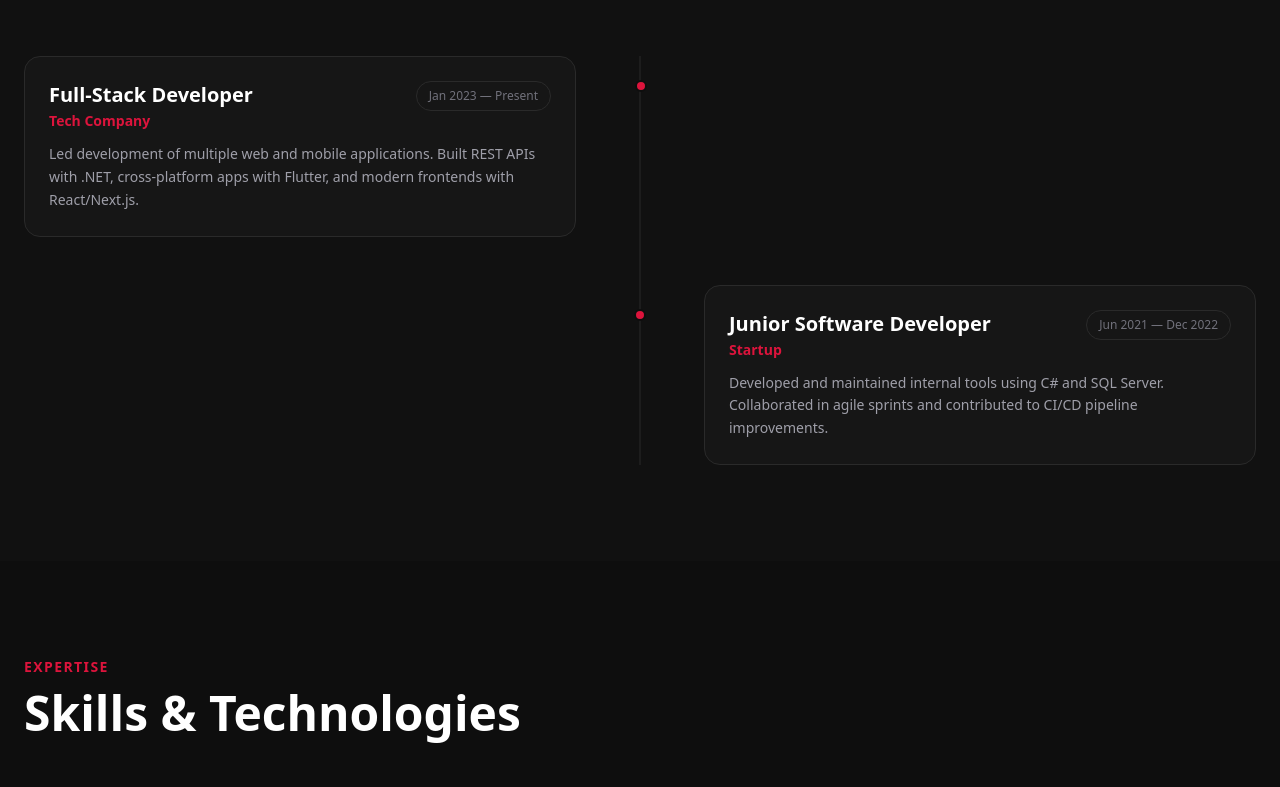
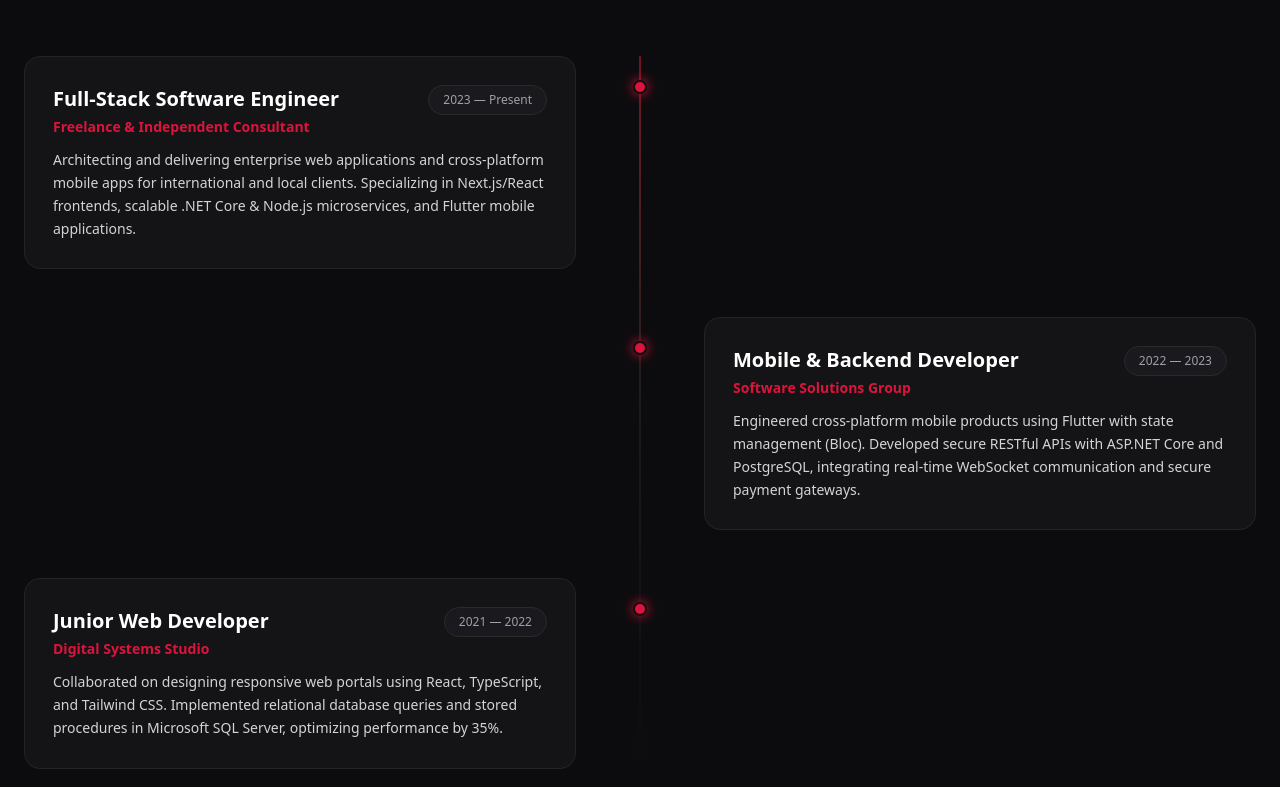
Before and after one commit to govandtechs-dev/govand-portfolio, a Next.js app: page / in a window 1280 px wide. Shown: the part 2013-2800 px from the top of the page. Built offline with nearby package versions, Linux system fonts and the light colour scheme; no server answers; the database is empty.

Commit message:
Update realistic polished experience timeline

```diff
--- a/src/components/ExperienceSection.tsx
+++ b/src/components/ExperienceSection.tsx
@@ -4,34 +4,44 @@ interface ExperienceProps {
   experience: Experience[];
 }
 
-const PLACEHOLDER: Experience[] = [
+const DEFAULT_EXPERIENCE: Experience[] = [
   {
     id: "1",
-    role: "Full-Stack Developer",
-    company: "Tech Company",
+    role: "Full-Stack Software Engineer",
+    company: "Freelance & Independent Consultant",
     description:
-      "Led development of multiple web and mobile applications. Built REST APIs with .NET, cross-platform apps with Flutter, and modern frontends with React/Next.js.",
-    start_date: "Jan 2023",
+      "Architecting and delivering enterprise web applications and cross-platform mobile apps for international and local clients. Specializing in Next.js/React frontends, scalable .NET Core & Node.js microservices, and Flutter mobile applications.",
+    start_date: "2023",
     end_date: "Present",
     sort_order: 0,
   },
   {
     id: "2",
-    role: "Junior Software Developer",
-    company: "Startup",
+    role: "Mobile & Backend Developer",
+    company: "Software Solutions Group",
     description:
-      "Developed and maintained internal tools using C# and SQL Server. Collaborated in agile sprints and contributed to CI/CD pipeline improvements.",
-    start_date: "Jun 2021",
-    end_date: "Dec 2022",
+      "Engineered cross-platform mobile products using Flutter with state management (Bloc). Developed secure RESTful APIs with ASP.NET Core and PostgreSQL, integrating real-time WebSocket communication and secure payment gateways.",
+    start_date: "2022",
+    end_date: "2023",
     sort_order: 1,
+  },
+  {
+    id: "3",
+    role: "Junior Web Developer",
+    company: "Digital Systems Studio",
+    description:
+      "Collaborated on designing responsive web portals using React, TypeScript, and Tailwind CSS. Implemented relational database queries and stored procedures in Microsoft SQL Server, optimizing performance by 35%.",
+    start_date: "2021",
+    end_date: "2022",
+    sort_order: 2,
   },
 ];
 
 export default function ExperienceSection({ experience }: ExperienceProps) {
-  const items = experience.length > 0 ? experience : PLACEHOLDER;
+  const items = experience && experience.length > 0 ? experience : DEFAULT_EXPERIENCE;
 
   return (
-    <section id="experience" className="py-24 px-6 bg-[#111111]">
+    <section id="experience" className="py-24 px-6 bg-[#0c0c0e]">
       <div className="max-w-7xl mx-auto">
         {/* Header */}
         <div className="mb-16">
@@ -39,14 +49,14 @@ export default function ExperienceSection({ experience }: ExperienceProps) {
             Journey
           </span>
           <h2 className="font-playfair text-4xl md:text-5xl font-bold text-white">
-            Experience
+            Experience & Career
           </h2>
         </div>
 
         {/* Timeline */}
         <div className="relative">
-          {/* Line */}
-          <div className="absolute left-0 md:left-1/2 top-0 bottom-0 w-px bg-[#2a2a2a] -translate-x-1/2 hidden md:block" />
+          {/* Vertical central accent line */}
+          <div className="absolute left-0 md:left-1/2 top-0 bottom-0 w-px bg-gradient-to-b from-[#dc143c] via-[#2a2a2a] to-transparent -translate-x-1/2 hidden md:block" />
 
           <div className="flex flex-col gap-12">
             {items.map((exp, i) => (
@@ -58,29 +68,29 @@ export default function ExperienceSection({ experience }: ExperienceProps) {
                     : "md:pl-16 md:self-end md:ml-auto"
                 }`}
               >
-                {/* Dot */}
+                {/* Neon Dot */}
                 <div
-                  className={`hidden md:block absolute top-6 w-3 h-3 rounded-full bg-[#dc143c] border-2 border-[#0e0e0e] ${
-                    i % 2 === 0 ? "-right-[6.5px]" : "-left-[6.5px]"
+                  className={`hidden md:block absolute top-6 w-3.5 h-3.5 rounded-full bg-[#dc143c] shadow-[0_0_12px_#dc143c] border-2 border-[#0e0e0e] ${
+                    i % 2 === 0 ? "-right-[7px]" : "-left-[7px]"
                   }`}
                 />
 
                 {/* Card */}
-                <div className="bg-[#161616] border border-[#2a2a2a] rounded-2xl p-6 card-glow">
-                  <div className="flex items-start justify-between gap-4 mb-3">
+                <div className="bg-[#141416] border border-[#242428] rounded-2xl p-7 card-glow">
+                  <div className="flex flex-wrap items-start justify-between gap-4 mb-3">
                     <div>
                       <h3 className="font-playfair text-xl font-bold text-white">
                         {exp.role}
                       </h3>
-                      <p className="text-[#dc143c] text-sm font-semibold mt-0.5">
+                      <p className="text-[#dc143c] text-sm font-semibold mt-1">
                         {exp.company}
                       </p>
                     </div>
-                    <span className="text-xs text-zinc-500 whitespace-nowrap border border-[#2a2a2a] px-3 py-1.5 rounded-full shrink-0">
+                    <span className="text-xs text-zinc-400 font-medium whitespace-nowrap border border-[#2a2a2a] bg-[#1a1a1e] px-3.5 py-1.5 rounded-full shrink-0">
                       {exp.start_date} — {exp.end_date}
                     </span>
                   </div>
-                  <p className="text-zinc-400 text-sm leading-relaxed">
+                  <p className="text-zinc-300 text-sm leading-relaxed mt-3">
                     {exp.description}
                   </p>
                 </div>
```
